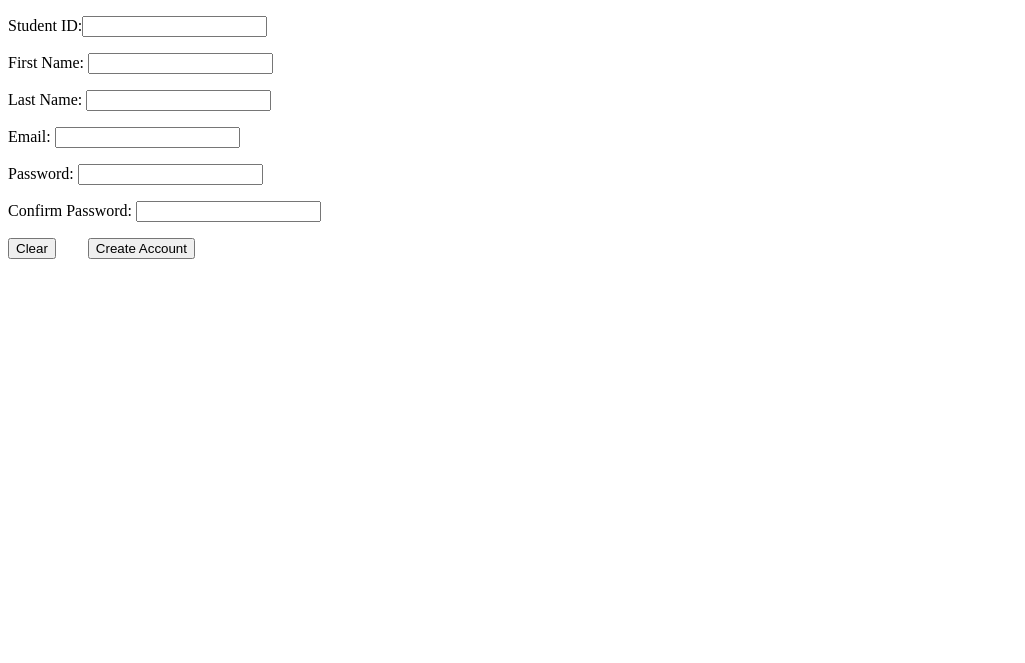
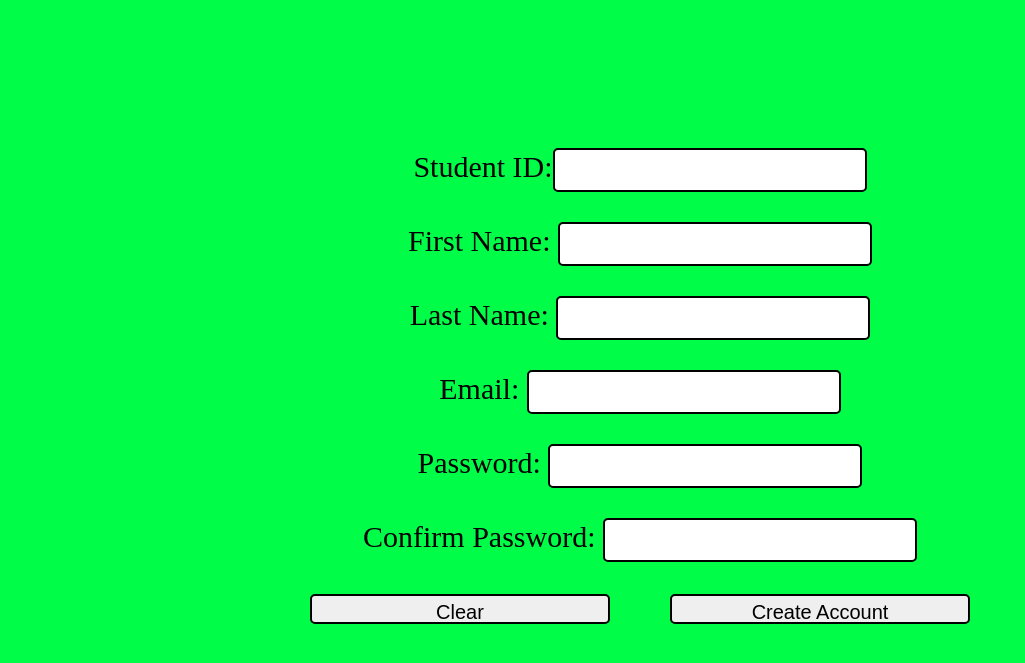
Before and after one commit to mcdani978/Cita355Project-1, a PHP site: page /NewUserLogin.php in a window 1280 px wide. Shown: the top 663 px of the page, without its empty margins (0-1025 px from the left). Run offline with PHP 8.4, Linux system fonts and the light colour scheme.

Commit message:
Jesse McDaniels Final Code Tweak
Added CSS To Homepage.php, and NewUserLogin.php

```diff
--- a/NewUserLogin.php
+++ b/NewUserLogin.php
@@ -2,18 +2,44 @@
 <head>
     <meta charset="UTF-8">
     <title>New Student Form</title>
+    <style>
+        .container {
+            justify-content: center;
+            text-align: center;
+            padding-top: 110px;
+            font-size: 30px;
+        }
+
+        body {
+            background-color: rgb(0, 254, 72);
+        }
+
+        input {
+            width: 300px;
+            height: 30px;
+            font-size: 20px;
+            padding: 5px;
+            border: 2px solid #000;
+            border-radius: 5px;
+        }
+
+        input:hover {
+            background-color: pink;
+        }
+    </style>
 </head>
 <body>
-    <form action="NewUserLoginConnectToDatabase.php" method="post">
-     <p> Student ID:<input type = "text" name="id"> </p>
-     <p> First Name: <input type="text" name="firstname"></p>
-     <p>Last Name: <input type="text" name="lastname"></p>
-     <p> Email: <input type="text" name="email"> </p>
-     <p> Password: <input type="password" name="setpassword"></p>
-     <p>Confirm Password: <input type="password" name ="ConfirmPassword"></p>
-
-     <p> <input type = "reset" value = "Clear" />&nbsp; &nbsp; &nbsp; &nbsp
-     <input type = "submit" name = "Submit" value = "Create Account" /></p>
-</form>
+    <div class="container">
+        <form action="NewUserLoginConnectToDatabase.php" method="post">
+            <p> Student ID:<input type="text" name="id"> </p>
+            <p> First Name: <input type="text" name="firstname"></p>
+            <p> Last Name: <input type="text" name="lastname"></p>
+            <p> Email: <input type="text" name="email"> </p>
+            <p> Password: <input type="password" name="setpassword"></p>
+            <p> Confirm Password: <input type="password" name="ConfirmPassword"></p>
+            <p> <input type="reset" value="Clear" />&nbsp; &nbsp; &nbsp; &nbsp;
+                <input type="submit" name="Submit" value="Create Account" /></p>
+        </form>
+    </div>
 </body>
 </html>
--- a/NewUserLoginConnectToDatabase.php
+++ b/NewUserLoginConnectToDatabase.php
@@ -1,5 +1,5 @@
 <?php
-require 'database-connection.php';
+require 'dbConnection.php';
 session_start();
 
 if ($_SERVER["REQUEST_METHOD"] == "POST") {
@@ -37,6 +37,8 @@ if ($_SERVER["REQUEST_METHOD"] == "POST") {
         $sql = "INSERT INTO studentinformation (StudentId, FirstName, LastName, Email, Password)
                 VALUES (:studentId, :firstName, :lastName, :email, :password)";
 
+
+
         $stmt = $pdo->prepare($sql);
         $stmt->execute([
             ':studentId' => $studentId,
```
Also changed, not shown: Homepage.php (+59 -4 lines), Login.php (line endings or trailing spaces), test.php (line endings or trailing spaces).
